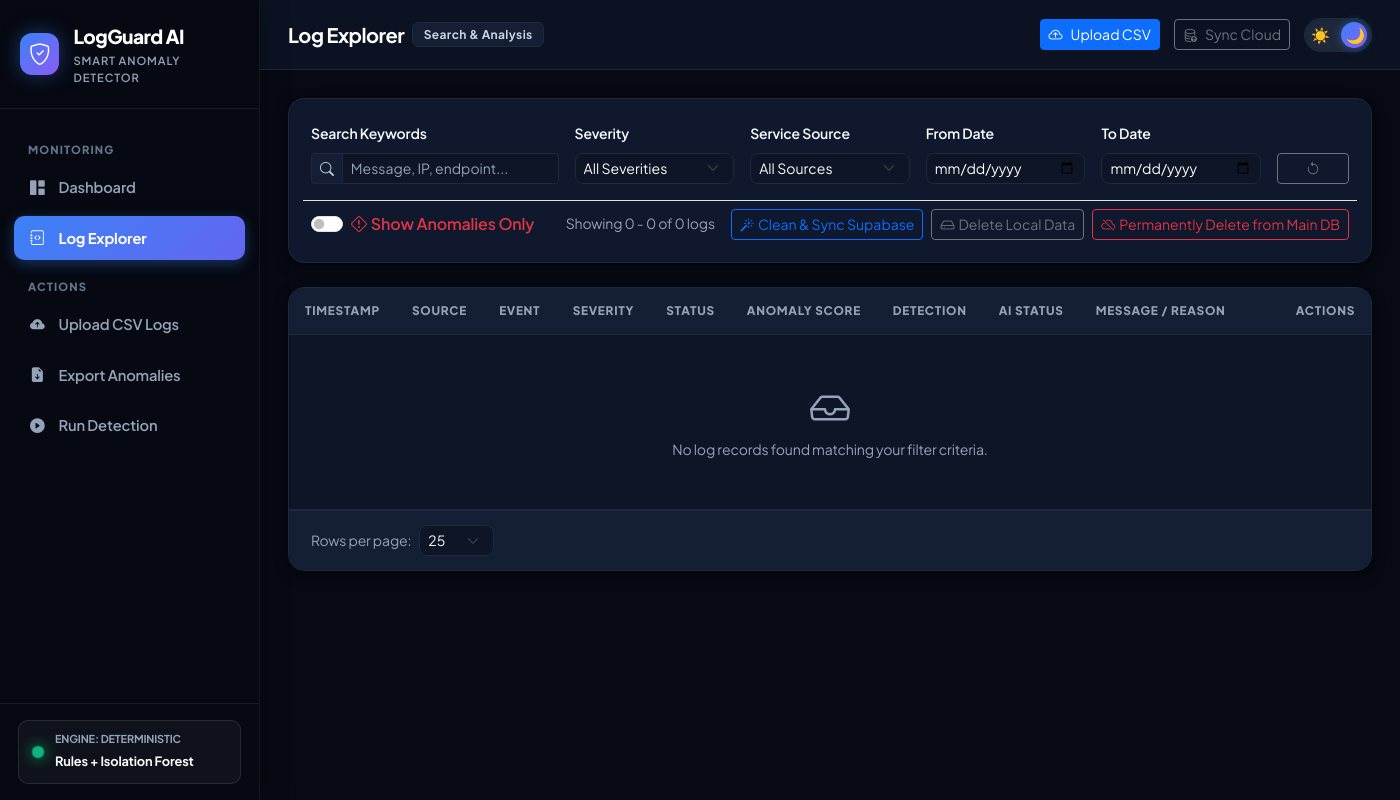
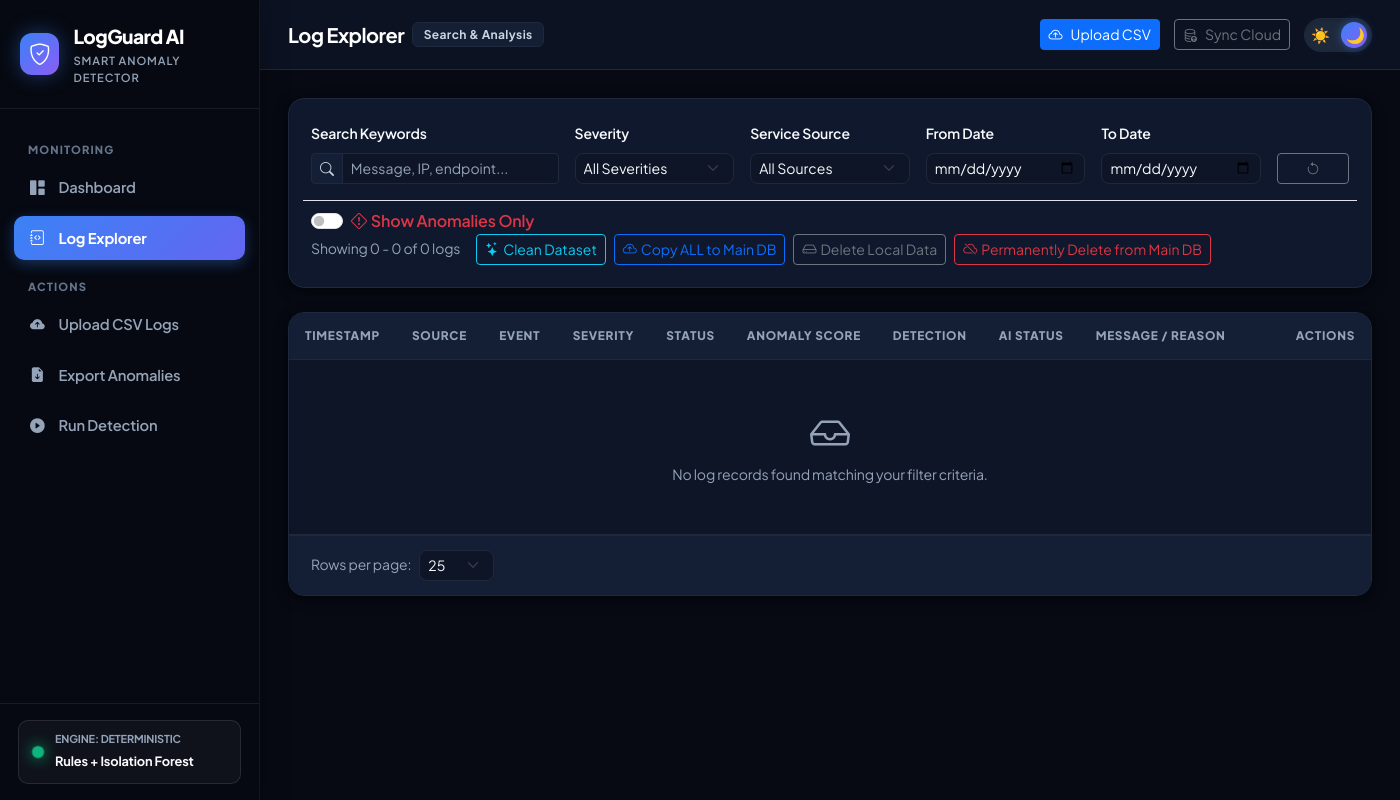
Before and after one commit to PARAMSHETH8889/Smart-Log-Analyzer, a Flask app: page /logs in a window 1400 px wide. Run offline with Flask 3, Linux system fonts and the light colour scheme; data that the repository does not hold is empty; some libraries are stand-ins or nearby versions.

Commit message:
Optimize CSV upload pipeline, dataset cleaning and full Main DB sync with Supabase

```diff
--- a/routes/logs.py
+++ b/routes/logs.py
@@ -230,16 +230,21 @@ def upload_logs():
         else:
             anomalies_detected = 0
 
-        # Optionally auto-sync new records to Supabase in background
-        if SupabaseService.is_configured() and ingested_logs:
+        # Check if user requested immediate sync or if Supabase is configured
+        auto_sync = request.form.get("sync_to_supabase", "").lower() in ("true", "1", "yes")
+        supabase_synced = False
+        supabase_msg = ""
+        if auto_sync and SupabaseService.is_configured() and ingested_logs:
             try:
                 logs_payload = [l.to_supabase_log() for l in ingested_logs]
                 SupabaseService.insert_logs(logs_payload)
                 anom_payload = [l.to_supabase_anomaly() for l in ingested_logs if l.anomaly]
                 if anom_payload:
                     SupabaseService.insert_anomalies([a for a in anom_payload if a])
+                supabase_synced = True
+                supabase_msg = " and copied to Main Database (Supabase)"
             except Exception as sync_ex:
-                print(f"[Supabase Auto-Sync Notice] {sync_ex}")
+                supabase_msg = f" (Supabase sync note: {sync_ex})"
 
         return jsonify({
             "success": True,
@@ -248,8 +253,9 @@ def upload_logs():
             "rejected_count": validation_result.rejected_count,
             "duplicate_count": validation_result.duplicate_count,
             "anomalies_detected": anomalies_detected,
+            "supabase_synced": supabase_synced,
             "errors": validation_result.error_summary()[:20],
-            "message": f"Successfully imported {len(ingested_logs)} logs. Detected {anomalies_detected} anomalies.",
+            "message": f"Successfully imported {len(ingested_logs)} logs{supabase_msg}. Detected {anomalies_detected} anomalies.",
         })
 
     except Exception as ex:
--- a/services/supabase_service.py
+++ b/services/supabase_service.py
@@ -94,7 +94,7 @@ class SupabaseService:
         table_name = cls.get_log_table_name()
 
         try:
-            batch_size = 100
+            batch_size = 500
             inserted_count = 0
 
             for i in range(0, len(log_records), batch_size):
@@ -134,7 +134,7 @@ class SupabaseService:
             return 0, None
 
         try:
-            batch_size = 100
+            batch_size = 500
             inserted_count = 0
 
             for i in range(0, len(anomaly_records), batch_size):
--- a/static/js/app.js
+++ b/static/js/app.js
@@ -242,6 +242,11 @@ window.LogApp = (function () {
             const formData = new FormData();
             formData.append('file', fileInput.files[0]);
 
+            const syncCheckbox = document.getElementById('chkUploadSyncSupabase');
+            if (syncCheckbox && syncCheckbox.checked) {
+                formData.append('sync_to_supabase', 'true');
+            }
+
             submitBtn.disabled = true;
             spinner.classList.remove('d-none');
             btnText.textContent = 'Processing...';
@@ -271,18 +276,27 @@ window.LogApp = (function () {
                     showToast(data.message, 'success');
                     uploadFeedback.className = 'alert alert-success mt-3 small';
                     uploadFeedback.innerHTML = `
-                        <strong><i class="bi bi-check-circle-fill me-1"></i>Ingestion Complete:</strong><br>
-                        • Processed: ${data.total_processed} rows<br>
-                        • Successfully Imported: ${data.imported_count} rows<br>
-                        • Anomalies Detected: ${data.anomalies_detected}<br>
-                        • Duplicates Skipped: ${data.duplicate_count || 0}<br>
-                        • Rejected: ${data.rejected_count} rows
+                        <div class="d-flex align-items-center justify-content-between mb-2">
+                            <strong><i class="bi bi-check-circle-fill me-1 text-success"></i>Ingestion Complete!</strong>
+                            <span class="badge bg-success">${data.imported_count} Records</span>
+                        </div>
+                        <ul class="mb-2 ps-3">
+                            <li>Processed: <strong>${data.total_processed}</strong> rows</li>
+                            <li>Imported: <strong>${data.imported_count}</strong> rows</li>
+                            <li>Anomalies Flagged: <strong>${data.anomalies_detected}</strong></li>
+                            <li>Duplicates Skipped: <strong>${data.duplicate_count || 0}</strong></li>
+                        </ul>
+                        <div class="d-flex gap-2 mt-2 pt-2 border-top">
+                            <button type="button" class="btn btn-sm btn-primary flex-fill" onclick="window.location.reload();">
+                                <i class="bi bi-table me-1"></i>View in Logs Table
+                            </button>
+                        </div>
                     `;
                     uploadFeedback.classList.remove('d-none');
 
                     // If errors occurred on some rows, display them
                     if (data.errors && data.errors.length > 0) {
-                        let errList = '<div class="mt-2 text-danger"><strong>Validation Notes:</strong><ul>';
+                        let errList = '<div class="mt-2 text-warning"><strong>Validation Notes:</strong><ul>';
                         data.errors.slice(0, 5).forEach(err => {
                             errList += `<li>Row ${err.row} [${err.field}]: ${err.message}</li>`;
                         });
@@ -295,7 +309,7 @@ window.LogApp = (function () {
                         const modal = bootstrap.Modal.getInstance(document.getElementById('uploadModal'));
                         if (modal) modal.hide();
                         window.location.reload();
-                    }, 2200);
+                    }, 2500);
 
                 } else {
                     uploadFeedback.className = 'alert alert-danger mt-3 small';
@@ -333,7 +347,9 @@ window.LogApp = (function () {
                 showToast('Running deterministic anomaly detection...', 'info');
                 try {
                     const res = await fetch('/api/detect', { method: 'POST' });
-                    const data = await res.json();
+                    const resText = await res.text();
+                    let data;
+                    try { data = JSON.parse(resText); } catch(e) { data = { success: false, message: resText.replace(/<[^>]+>/g, '').trim() }; }
                     if (data.success) {
                         showToast(data.message, 'success');
                         setTimeout(() => window.location.reload(), 1200);
@@ -351,12 +367,14 @@ window.LogApp = (function () {
             syncBtn.addEventListener('click', async (e) => {
                 e.preventDefault();
                 syncBtn.disabled = true;
-                showToast('Synchronizing with Supabase Cloud...', 'info');
+                showToast('Copying ALL records to Supabase Cloud...', 'info');
                 try {
                     const res = await fetch('/api/sync/supabase', { method: 'POST' });
-                    const data = await res.json();
+                    const resText = await res.text();
+                    let data;
+                    try { data = JSON.parse(resText); } catch(e) { data = { success: false, message: resText.replace(/<[^>]+>/g, '').trim() }; }
                     if (data.success) {
-                        showToast(data.message, 'success');
+                        showToast(data.message || 'All records successfully copied to Supabase!', 'success');
                     } else {
                         showToast(data.message || 'Supabase sync failed.', 'warning');
                     }
@@ -750,26 +768,54 @@ window.LogApp = (function () {
             });
         }
 
-        const cleanSyncBtn = document.getElementById('btnCleanSyncSupabase');
-        if (cleanSyncBtn) {
-            cleanSyncBtn.addEventListener('click', async () => {
-                cleanSyncBtn.disabled = true;
-                const originalHtml = cleanSyncBtn.innerHTML;
-                cleanSyncBtn.innerHTML = '<span class="spinner-border spinner-border-sm me-1"></span>Cleaning & Syncing...';
+        const cleanDatasetBtn = document.getElementById('btnCleanDataset');
+        if (cleanDatasetBtn) {
+            cleanDatasetBtn.addEventListener('click', async () => {
+                cleanDatasetBtn.disabled = true;
+                const originalHtml = cleanDatasetBtn.innerHTML;
+                cleanDatasetBtn.innerHTML = '<span class="spinner-border spinner-border-sm me-1"></span>Cleaning...';
+                try {
+                    const res = await fetch('/api/dataset/clean', { method: 'POST' });
+                    const resText = await res.text();
+                    let data;
+                    try { data = JSON.parse(resText); } catch(e) { data = { success: false, message: resText.replace(/<[^>]+>/g, '').trim() }; }
+                    if (data.success) {
+                        showToast(data.message || 'Dataset successfully cleaned and formatted!', 'success');
+                        fetchLogs();
+                    } else {
+                        showToast(data.message || 'Failed to clean dataset.', 'danger');
+                    }
+                } catch (err) {
+                    showToast('Network error while cleaning dataset.', 'danger');
+                } finally {
+                    cleanDatasetBtn.disabled = false;
+                    cleanDatasetBtn.innerHTML = originalHtml;
+                }
+            });
+        }
+
+        const copyAllBtn = document.getElementById('btnCopyAllMainDB') || document.getElementById('btnCleanSyncSupabase');
+        if (copyAllBtn) {
+            copyAllBtn.addEventListener('click', async () => {
+                copyAllBtn.disabled = true;
+                const originalHtml = copyAllBtn.innerHTML;
+                copyAllBtn.innerHTML = '<span class="spinner-border spinner-border-sm me-1"></span>Copying ALL to Main DB...';
                 try {
                     const res = await fetch('/api/dataset/sync-supabase', { method: 'POST' });
-                    const data = await res.json();
+                    const resText = await res.text();
+                    let data;
+                    try { data = JSON.parse(resText); } catch(e) { data = { success: false, message: resText.replace(/<[^>]+>/g, '').trim() }; }
                     if (data.success) {
-                        showToast(data.message || 'Dataset cleaned and synced to Supabase!', 'success');
+                        showToast(data.message || 'All records successfully copied to Main Supabase Database!', 'success');
                         fetchLogs();
                     } else {
-                        showToast(data.message || data.error || 'Failed to sync dataset.', 'danger');
+                        showToast(data.message || data.error || 'Failed to copy data to Main Database.', 'danger');
                     }
                 } catch (err) {
-                    showToast('Network error while syncing to Supabase.', 'danger');
+                    showToast('Network error while copying to Main Database.', 'danger');
                 } finally {
-                    cleanSyncBtn.disabled = false;
-                    cleanSyncBtn.innerHTML = originalHtml;
+                    copyAllBtn.disabled = false;
+                    copyAllBtn.innerHTML = originalHtml;
                 }
             });
         }
--- a/templates/base.html
+++ b/templates/base.html
@@ -144,10 +144,18 @@
                             <span class="badge bg-secondary" id="selectedFileName">No file selected</span>
                         </div>
 
-                        <div class="alert alert-info py-2 small mb-0">
+                        <div class="alert alert-info py-2 small mb-2">
                             <strong>Supported schemas:</strong><br>
-                            • Standard: <code>timestamp, source, event_type, severity, message</code><br>
-                            • Web Access: <code>Timestamp, IP_Address, Request_Type, Status_Code, User_Agent, Location</code>
+                            • <strong>Supabase Cloud:</strong> <code>timestamp, ip_address, event_type, status_code, user_agent, session_id, location</code><br>
+                            • <strong>Standard Log:</strong> <code>timestamp, source, event_type, severity, message</code><br>
+                            • <strong>Web Access:</strong> <code>Timestamp, IP_Address, Request_Type, Status_Code, User_Agent, Location</code>
+                        </div>
+
+                        <div class="form-check form-switch small mb-2">
+                            <input class="form-check-input" type="checkbox" id="chkUploadSyncSupabase" name="sync_to_supabase" value="true">
+                            <label class="form-check-label text-muted" for="chkUploadSyncSupabase">
+                                <i class="bi bi-cloud-arrow-up text-primary me-1"></i>Copy all records to Main Database (Supabase) upon upload
+                            </label>
                         </div>
 
                         <!-- Upload Progress / Feedback -->
--- a/templates/logs.html
+++ b/templates/logs.html
@@ -75,10 +75,13 @@
                         </label>
                     </div>
 
-                    <div class="d-flex align-items-center gap-2">
+                    <div class="d-flex align-items-center gap-2 flex-wrap">
                         <span class="text-muted small me-2" id="logsCountSummary">Showing 0 of 0 logs</span>
-                        <button type="button" class="btn btn-sm btn-outline-primary" id="btnCleanSyncSupabase" title="Clean dataset and process according to Supabase columns">
-                            <i class="bi bi-magic me-1"></i>Clean & Sync Supabase
+                        <button type="button" class="btn btn-sm btn-outline-info" id="btnCleanDataset" title="Clean and format dataset columns and data types">
+                            <i class="bi bi-stars me-1"></i>Clean Dataset
+                        </button>
+                        <button type="button" class="btn btn-sm btn-outline-primary" id="btnCopyAllMainDB" title="Copy ALL records (normal logs, anomalies, AI analyses) to Main Supabase Cloud Database">
+                            <i class="bi bi-cloud-arrow-up me-1"></i>Copy ALL to Main DB
                         </button>
                         <button type="button" class="btn btn-sm btn-outline-secondary" id="btnClearLocalLogs" title="Delete data from local storage/database only">
                             <i class="bi bi-hdd me-1"></i>Delete Local Data
```
Also changed, not shown: services/anomaly_detector.py (+13 -10 lines).
